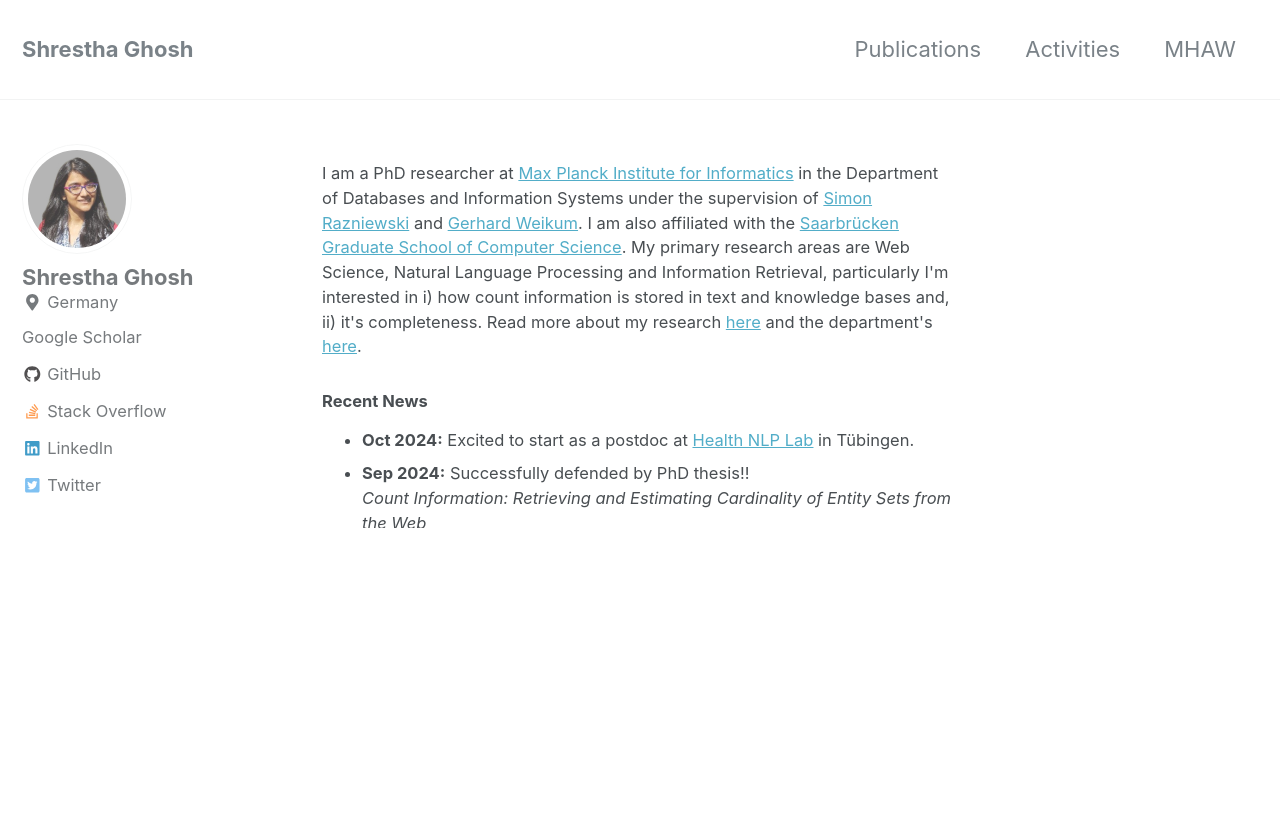
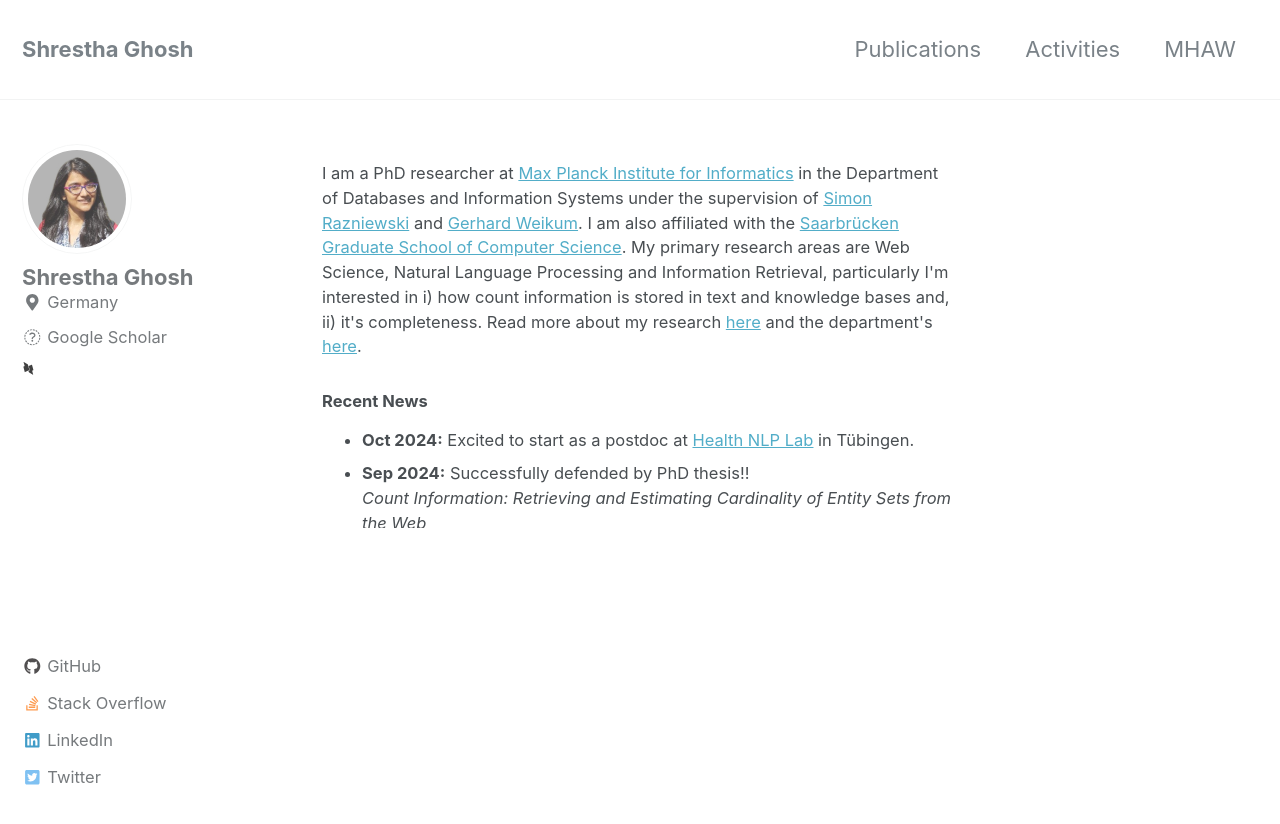
Before and after one commit to ghoshs/ghoshs.github.io, a Jekyll site: the page built from index.html, in a window 1280 px wide and 900 px high. Shown: the top 824 px of the window. Built offline with Jekyll 4.4.1, drawn with Linux system fonts in a browser that asks for light colours; nearby versions of some CDN libraries; the list of posts is cut into pages by our own code.

Commit message:
pubs link

```diff
--- a/_config.yml
+++ b/_config.yml
@@ -111,7 +111,7 @@
   linkedin         : "shrestha-ghosh-244959107" # "john-doe-12345678" (the last part of your profile url, e.g. https://www.linkedin.com/in/john-doe-12345678)
   stackoverflow    : "10505848/shrestha-ghosh" # "123456/username" (the last part of your profile url, e.g. https://stackoverflow.com/users/123456/username)
   twitter          : "ShresthaGh"
-  youtube          : "https://dblp.uni-trier.de/pers/hd/g/Ghosh:Shrestha"
+  dblp             : "https://dblp.uni-trier.de/pers/hd/g/Ghosh:Shrestha"
 
 
 # Reading Files
--- a/_includes/author-profile.html
+++ b/_includes/author-profile.html
@@ -68,7 +68,7 @@
       {% if author.googlescholar %}
         <li>
           <a href="{{ author.googlescholar }}" itemprop="sameAs">
-            <i class="fa-brands fa-google-scholar" aria-hidden="true"></i> Google Scholar
+            <i class="fab fa-fw fa-brands fa-google-scholar" aria-hidden="true"></i> Google Scholar
             <!-- <svg xmlns="http://www.w3.org/2000/svg" viewBox="0 0 512 512" class="svg-inline--fa fa-google-scholar fa-w-14 fa-fw" aria-hidden="true" data-prefix="fab" data-icon="google-scholar" role="img">!Font Awesome Free 6.5.1 by @fontawesome - https://fontawesome.com License - https://fontawesome.com/license/free Copyright 2024 Fonticons, Inc.<path d="M390.9 298.5c0 0 0 .1 .1 .1c9.2 19.4 14.4 41.1 14.4 64C405.3 445.1 338.5 512 256 512s-149.3-66.9-149.3-149.3c0-22.9 5.2-44.6 14.4-64h0c1.7-3.6 3.6-7.2 5.6-10.7c4.4-7.6 9.4-14.7 15-21.3c27.4-32.6 68.5-53.3 114.4-53.3c33.6 0 64.6 11.1 89.6 29.9c9.1 6.9 17.4 14.7 24.8 23.5c5.6 6.6 10.6 13.8 15 21.3c2 3.4 3.8 7 5.5 10.5zm26.4-18.8c-30.1-58.4-91-98.4-161.3-98.4s-131.2 40-161.3 98.4L0 202.7 256 0 512 202.7l-94.7 77.1z"></path></svg> Google Scholar -->
           </a>
         </li>
```
